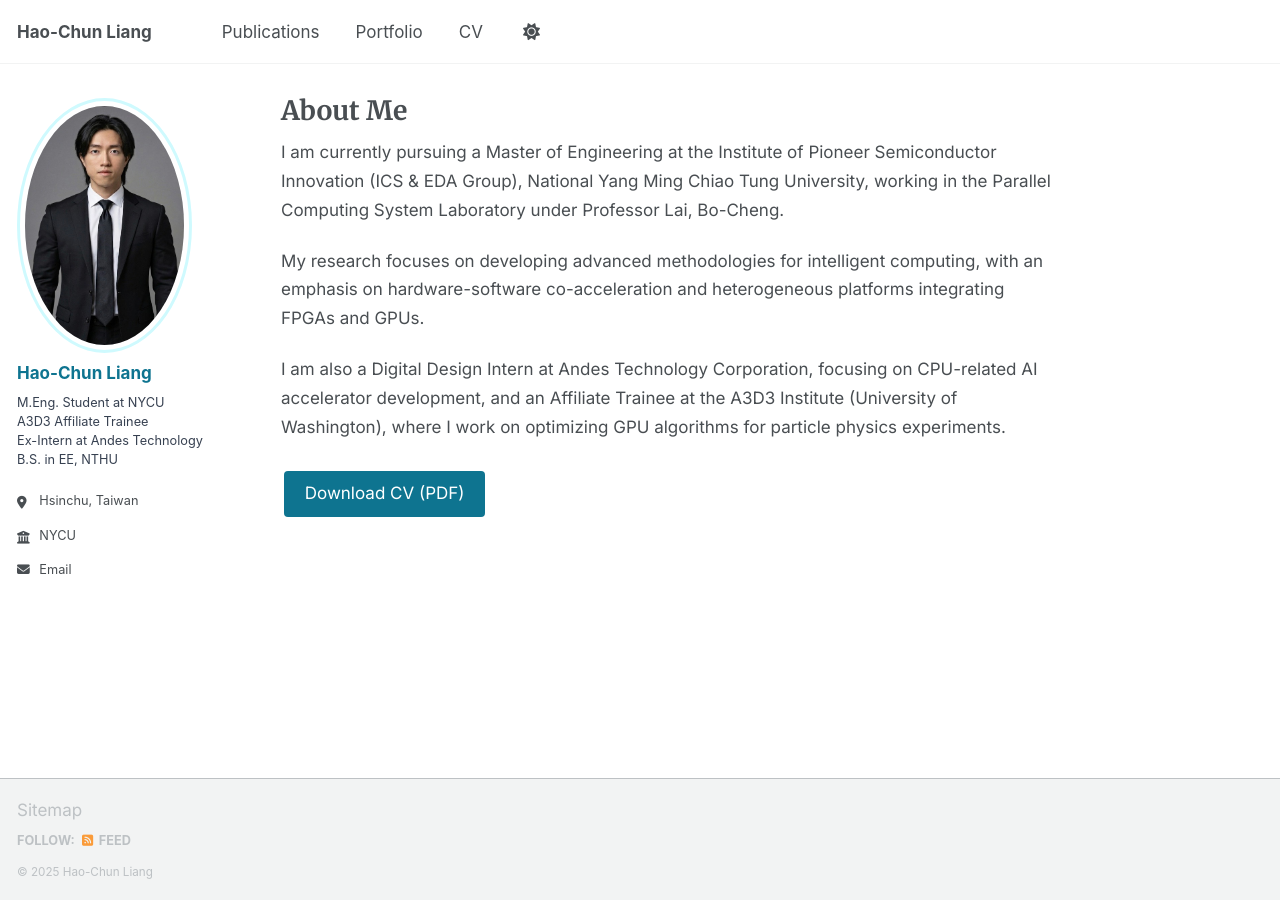
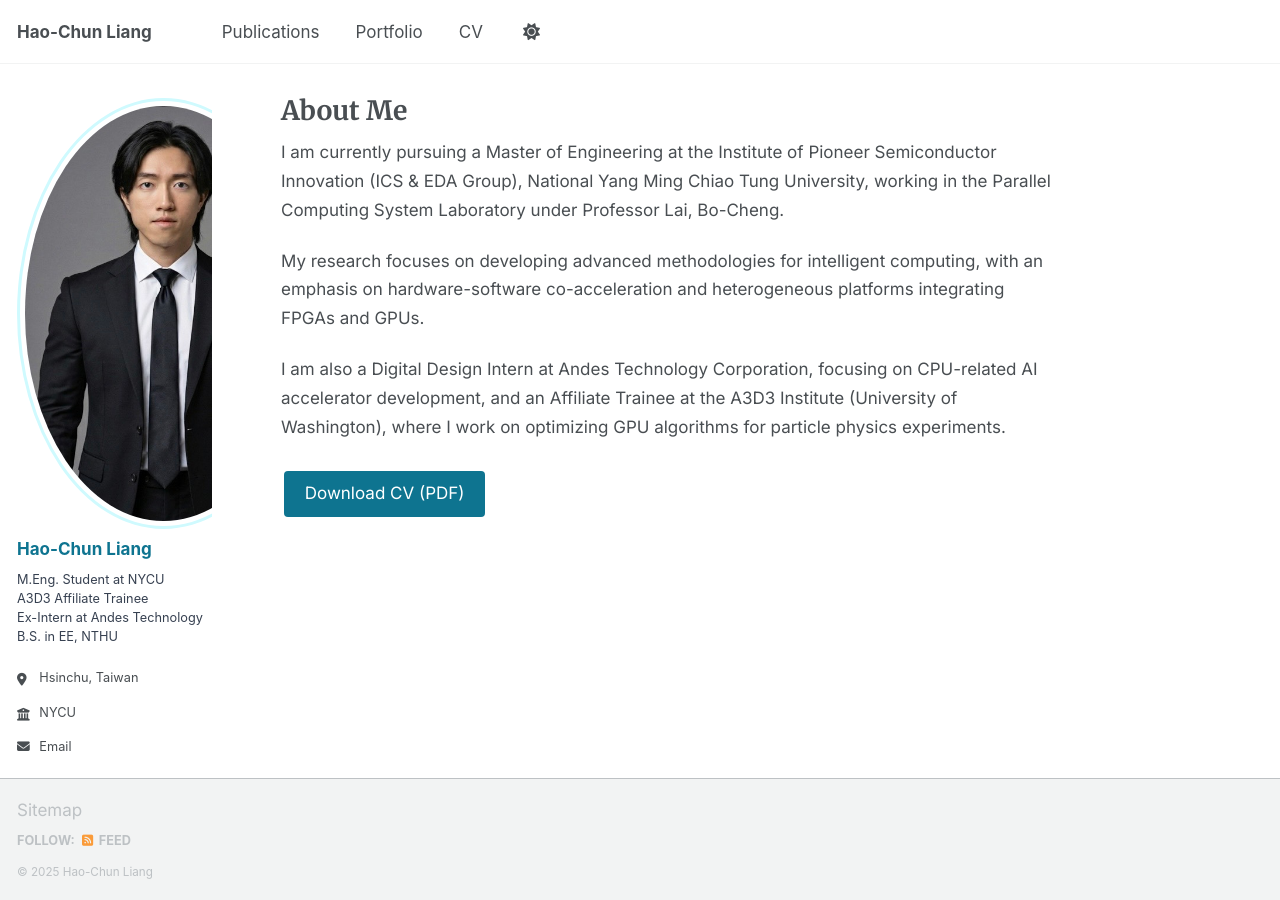
Before and after one commit to noyaboy/noyaboy.github.io, a Jekyll site: the page built from _pages/about.md, in a window 1280 px wide. Built offline with Jekyll 4.4.1, drawn with Linux system fonts in a browser that asks for light colours; a script that is not in the unit is left out.

Commit message:
Make profile photo circular and enlarge by 1.5x
🤖 Generated with [Claude Code](https://claude.com/claude-code)

Co-Authored-By: Claude <noreply@anthropic.com>

```diff
--- a/_sass/_custom.scss
+++ b/_sass/_custom.scss
@@ -395,6 +395,9 @@ body {
 
 .author__avatar img {
   border: 3px solid $accent-light;
+  border-radius: 50%;
+  width: 150%;
+  max-width: none;
 }
 
 .author__urls .svg-inline--fa {
@@ -472,7 +475,8 @@ body {
 
 @media (max-width: 600px) {
   .author__avatar img {
-    max-width: 300px;
+    width: 300px;
+    max-width: none;
   }
 
   .experience-item {
```
